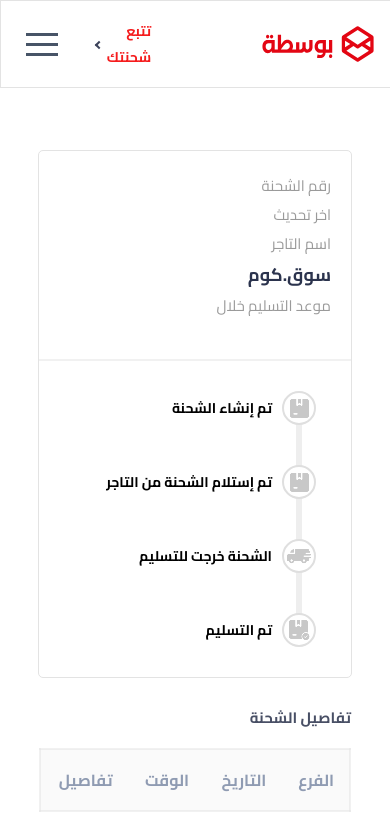
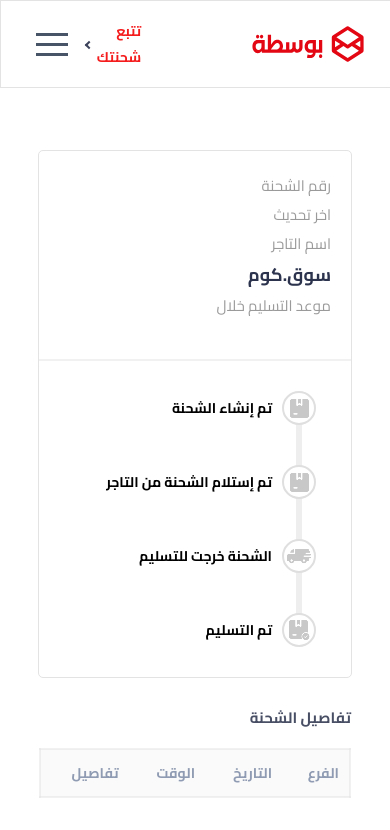
Before and after one commit to Nar6x/bosta-shipment-tracker, a React (Create React App) app: page / in a window 390 px wide. Shown: the top 830 px of the page. Built offline with nearby package versions, Linux system fonts and the light colour scheme.

Commit message:
Minor changes

```diff
--- a/src/index.css
+++ b/src/index.css
@@ -504,8 +504,14 @@
     gap: 0;
   }
 
+  .details-table th,
   .details-table td {
     font-size: 14px;
+  }
+
+  .details-table th,
+  .details-table td {
+    padding: 10px;
   }
 
   .shipment-problem {
@@ -703,11 +709,11 @@
 }
 
 [dir="rtl"] .mobile-menu ul li {
-  margin-right: 55px;
+  margin-right: 40px;
 }
 
 [dir="ltr"] .mobile-menu ul li {
-  margin-left: 55px;
+  margin-left: 40px;
 }
 
 .mobile-menu ul li:last-child {
@@ -744,6 +750,10 @@
 }
 
 @media (max-width: 768px) {
+  .navbar ul {
+    gap: 20px;
+  }
+
   .navbar-middle-section,
   .navbar-menu-container ul li:not(.track-shipment) {
     display: none;
```
